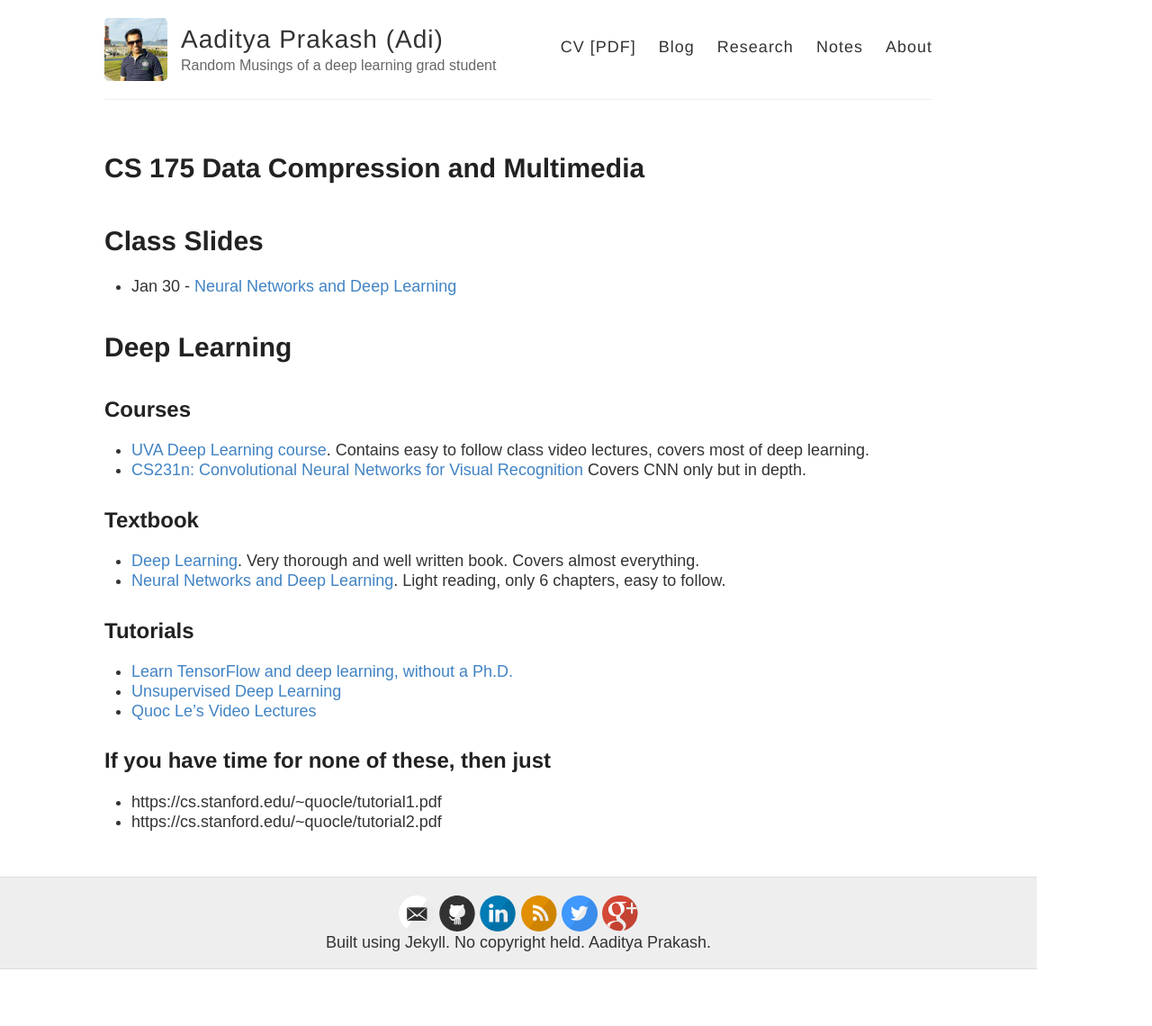
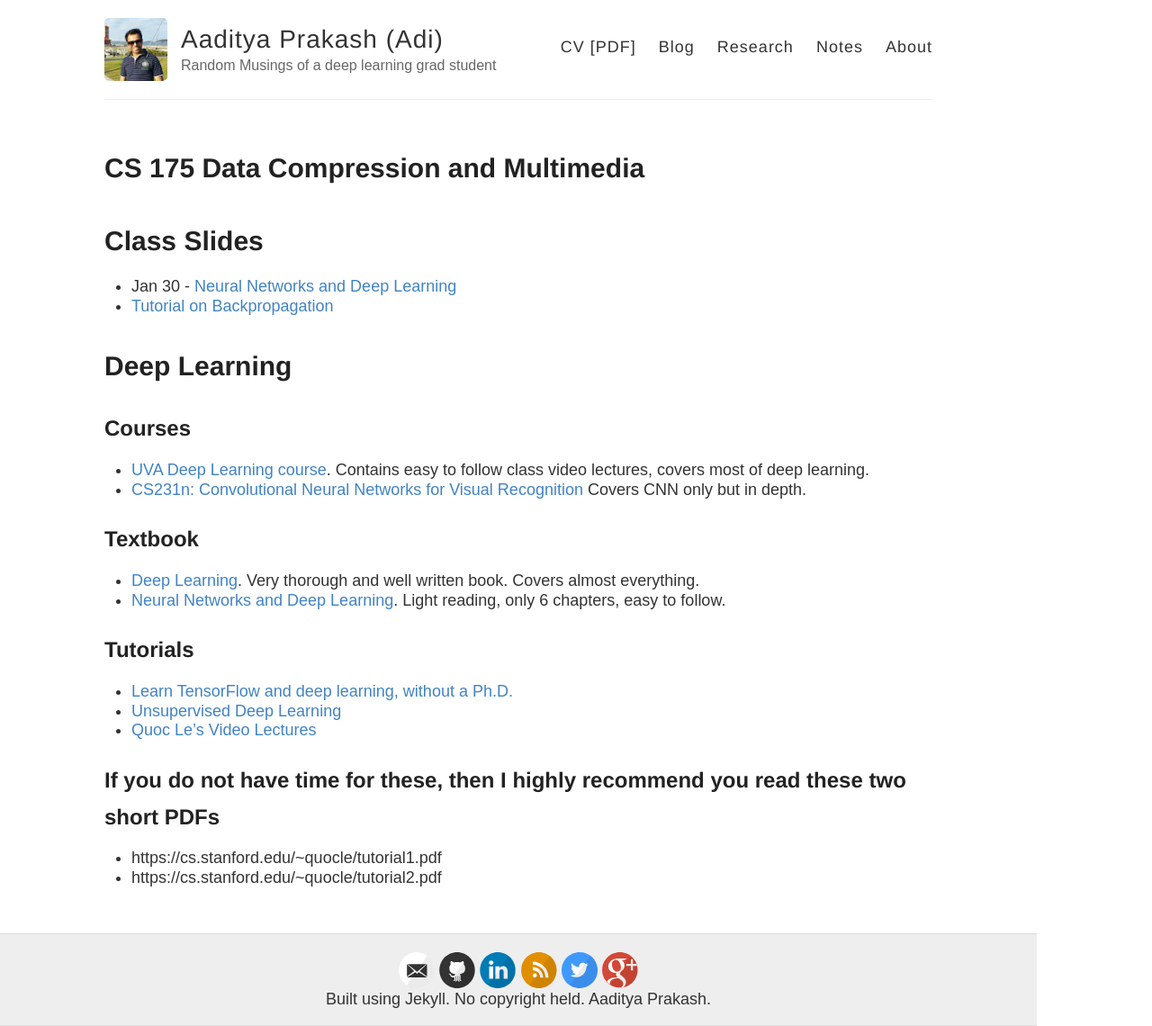
Before and after one commit to iamaaditya/iamaaditya.github.io, a Jekyll site: the page built from notes/CS175/index.md, in a window 1280 px wide. Shown: the whole page at 90% size. Built offline with Jekyll 4.4.1, drawn with Linux system fonts in a browser that asks for light colours; some web fonts are replaced; before the commit the page ends 1077 px from its top, so only the background shows below that.

Commit message:
add the backprop tutorial

```diff
--- a/notes/CS175/index.md
+++ b/notes/CS175/index.md
@@ -8,6 +8,7 @@ dsq_thread_id:
 # Class Slides
 
  * Jan 30 - [Neural Networks and Deep Learning](https://docs.google.com/presentation/d/10lMpUblysM1H7CQQAqHKnOaCza53TApTBuy7DQBpspo/edit#slide=id.g35f391192_00)
+ * [Tutorial on Backpropagation](http://www.offconvex.org/2016/12/20/backprop/)
 
 # Deep Learning
 
@@ -25,6 +26,6 @@ dsq_thread_id:
  * [Quoc Le's Video Lectures](http://www.trivedigaurav.com/blog/quoc-les-lectures-on-deep-learning/)
 
 
-## If you have time for none of these, then just
+## If you do not have time for these, then I highly recommend you read these two short PDFs
  * https://cs.stanford.edu/~quocle/tutorial1.pdf
  * https://cs.stanford.edu/~quocle/tutorial2.pdf
```
